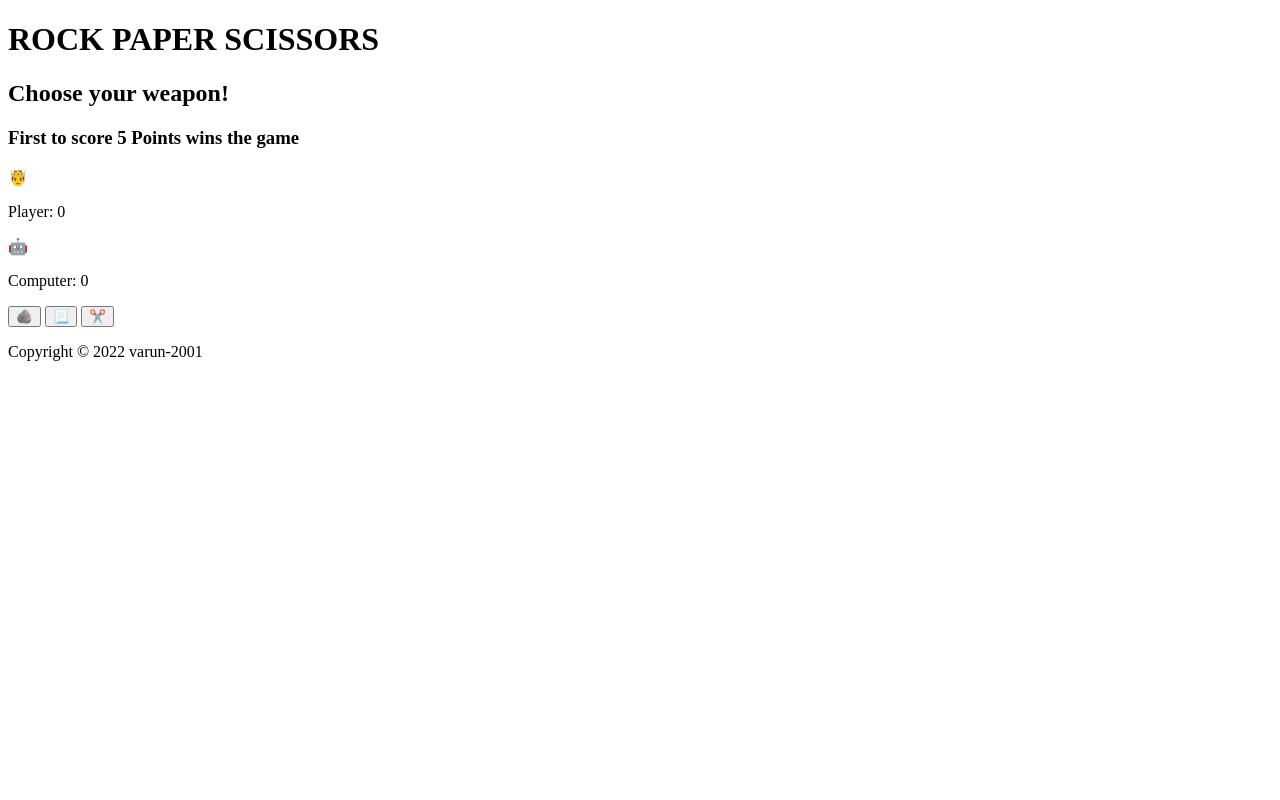
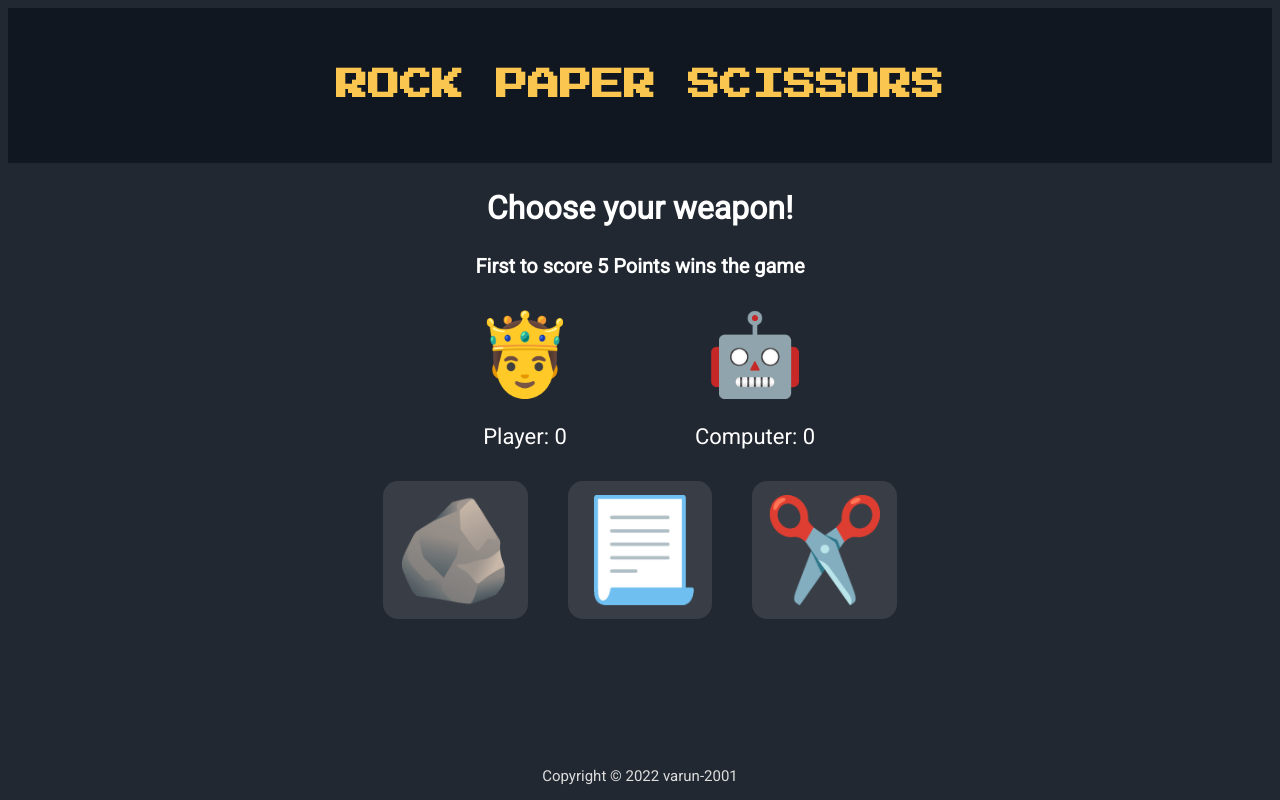
Before and after one commit to varun-2001/Rock-Paper-Scissors, a plain HTML site: page index.html in a window 1280 px wide. Drawn offline with Linux system fonts and the light colour scheme.

Commit message:
CSS added to page

```diff
--- a/index.html
+++ b/index.html
@@ -7,10 +7,16 @@
     <meta name="viewport" content="width=device-width, initial-scale=1.0">
     <script src="script.js"></script>
     <title>Rock Paper Scissors</title>
+    <link rel="stylesheet" href="styles.css">
+    <style>
+        @import url('https://fonts.googleapis.com/css2?family=Press+Start+2P&family=Roboto&display=swap');
+    </style>
 </head>
 
 <body>
+    <div class="header">
         <h1 class="title">ROCK PAPER SCISSORS</h1>
+    </div>
 
     <div class="scoreboard">
         <h2 class="weapon">
@@ -22,15 +28,15 @@
 
         <div class="scoresContainer">
             <div class="scoreBox">
-                <div class="player">🤴</div>
-                <p class="playerScore">
+                <div class="sign" id="playerSign">🤴</div>
+                <p class="score" id="playerScore">
                     Player: 0
                 </p>
             </div>
 
             <div class="scoreBox">
-                <div class="computer">🤖</div>
-                <p class="computerScore">
+                <div class="sign" id="computerSign">🤖</div>
+                <p class="score" id="computerScore">
                     Computer: 0
                 </p>
             </div>
@@ -38,19 +44,19 @@
     </div>
 
     <div class="buttons">
-            <button id="rock" class="rps">
+        <button class="options" id="rock">
             🪨
         </button>
-            <button id="paper" class="rps">
+        <button class="options" id="paper">
             📃
         </button>
-            <button id="scissors" class="rps">
+        <button class="options" id="scissors">
             ✂️
         </button>
     </div>
 
     <div class="footer">
-            <p>
+        <p id="Copyright">
             Copyright &copy 2022 varun-2001
         </p>
     </div>
--- /dev/null
+++ b/styles.css
@@ -0,0 +1,98 @@
+p, h1, h2,h3{
+    color: white;
+    font-family: 'Roboto', sans-serif;
+}
+body{
+    background-color: #222831;
+    margin-bottom: 100px;
+    text-align: center;
+}
+
+/* HEADER DONE */
+.title{
+    font-size: 32px;
+    font-family: 'Press Start 2P', cursive;
+    color: #fac650;
+}
+.header{
+    display: flex;
+    justify-content: center;
+    padding: 40px 0px;
+    background-color: #111720;
+}
+
+/* SCOREBOARD */
+.scoreboard{
+    /* display: flex;
+    flex-direction: column;
+    align-items: center; */
+}
+
+.weapon{
+    font-size: 32px;
+    font-weight: bolder;
+}
+
+.scoreMessage{
+    font-size: 20px;
+}
+
+.scoresContainer{
+    display: flex;
+    align-items: center;
+    justify-content: space-between;
+    max-width: 400px;
+    padding: 10px;
+    margin: 0 auto;
+}
+
+.scoreBox{
+    width: 170px;
+
+}
+
+.sign{
+    font-size: 80px;
+    margin-bottom: 10px;
+
+}
+.score{
+    font-size: 22px;
+}
+.buttons{
+    display: flex;
+    justify-content: center;
+    gap: 40px
+}
+
+button:hover{
+    background-color:#4a4f57 ;
+}
+.options{
+    font-size: 100px;
+    background-color: #393e46 ;
+    border-radius: 15px;
+    padding: 10px;
+}
+button{
+    cursor: pointer;
+    border: none;
+}
+
+
+
+
+.footer{
+    position: absolute;
+    bottom: 0;
+    left: 0;
+    margin: 0;
+    display: flex;
+    align-items: center;
+    justify-content: center;
+    width:100%;
+    font-size: 15px;
+}
+#Copyright{
+    color:#ddd
+}
```
Lines whose indentation alone changed are shown as unchanged.
